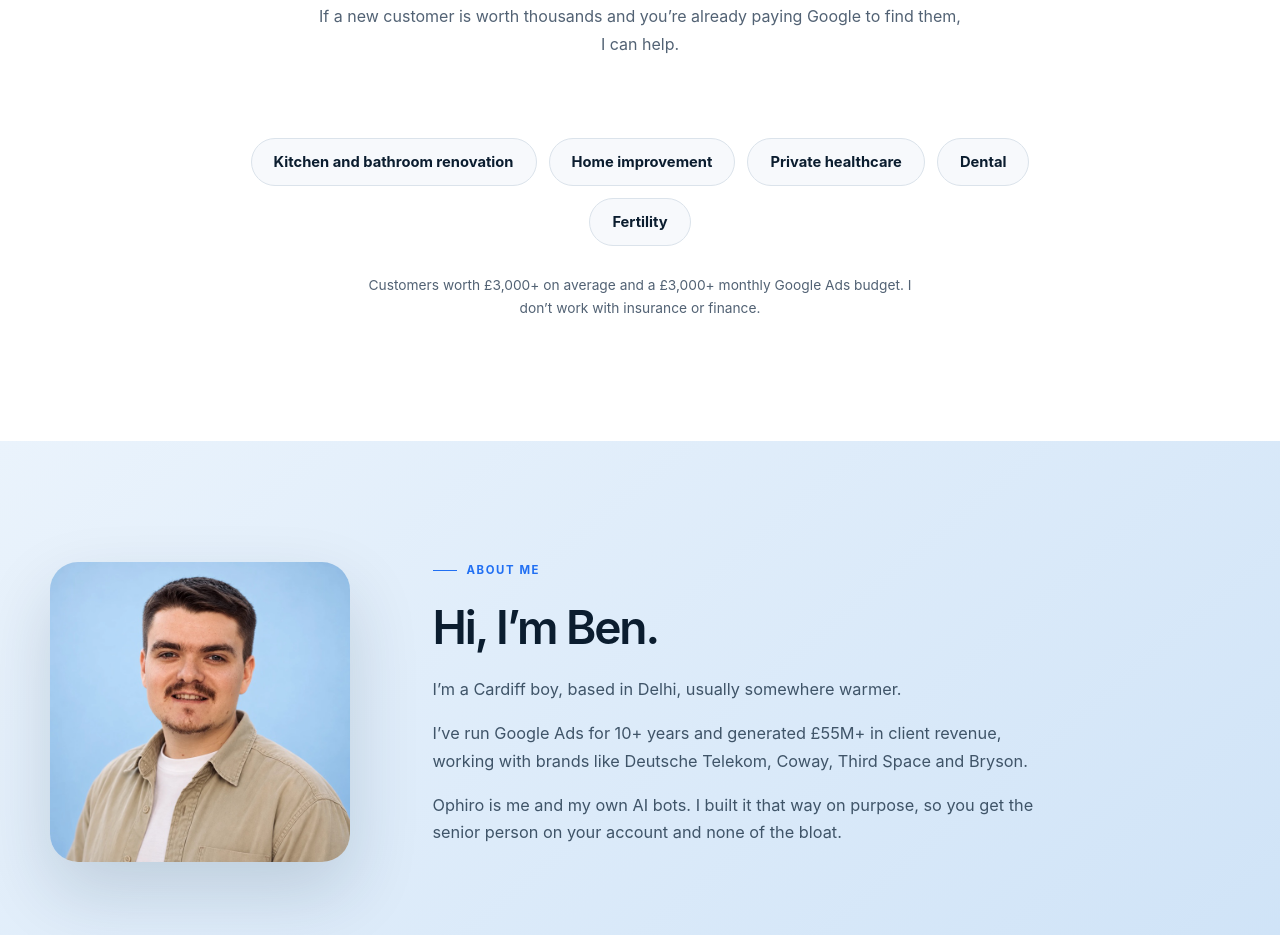
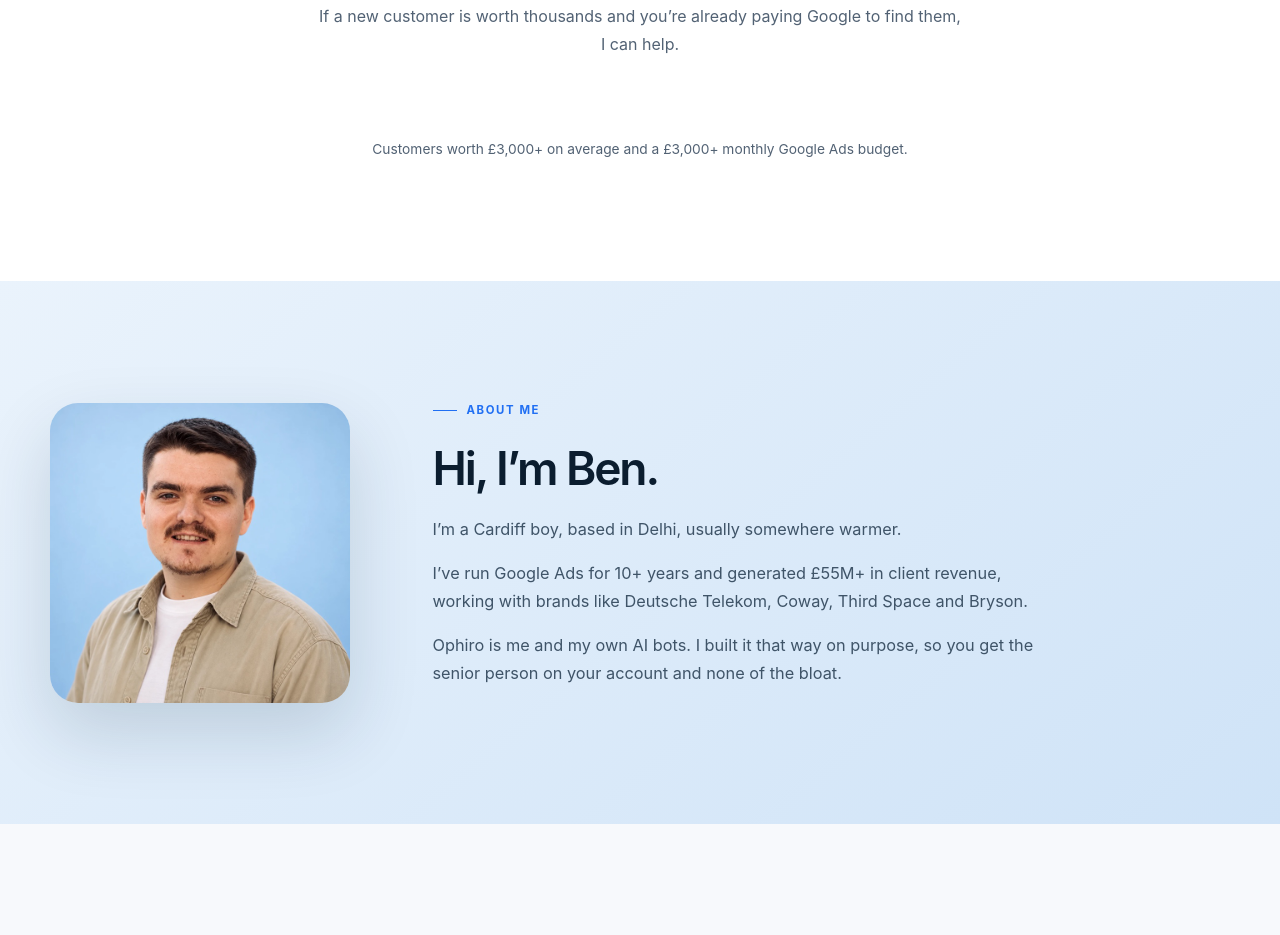
Before and after one commit to itsbenabel/ophiro-agency, a plain HTML site: page index.html in a window 1280 px wide. Shown: the part 2831-3766 px from the top of the page. Drawn offline with Linux system fonts and the light colour scheme.

Commit message:
Remove niche pills and insurance/finance exclusion
Co-Authored-By: Claude Sonnet 5.5 <noreply@anthropic.com>

```diff
--- a/index.html
+++ b/index.html
@@ -184,14 +184,7 @@
           <h2>High-ticket service businesses <em>already running Google Ads.</em></h2>
           <p>If a new customer is worth thousands and you’re already paying Google to find them, I can help.</p>
         </div>
-        <ul class="niche-list reveal">
-          <li>Kitchen and bathroom renovation</li>
-          <li>Home improvement</li>
-          <li>Private healthcare</li>
-          <li>Dental</li>
-          <li>Fertility</li>
-        </ul>
-        <p class="niche-note reveal">Customers worth £3,000+ on average and a £3,000+ monthly Google Ads budget. I don’t work with insurance or finance.</p>
+        <p class="niche-note reveal">Customers worth £3,000+ on average and a £3,000+ monthly Google Ads budget.</p>
       </div>
     </section>
 
```
Also changed, not shown: apply/index.html (+1 -1 lines).
